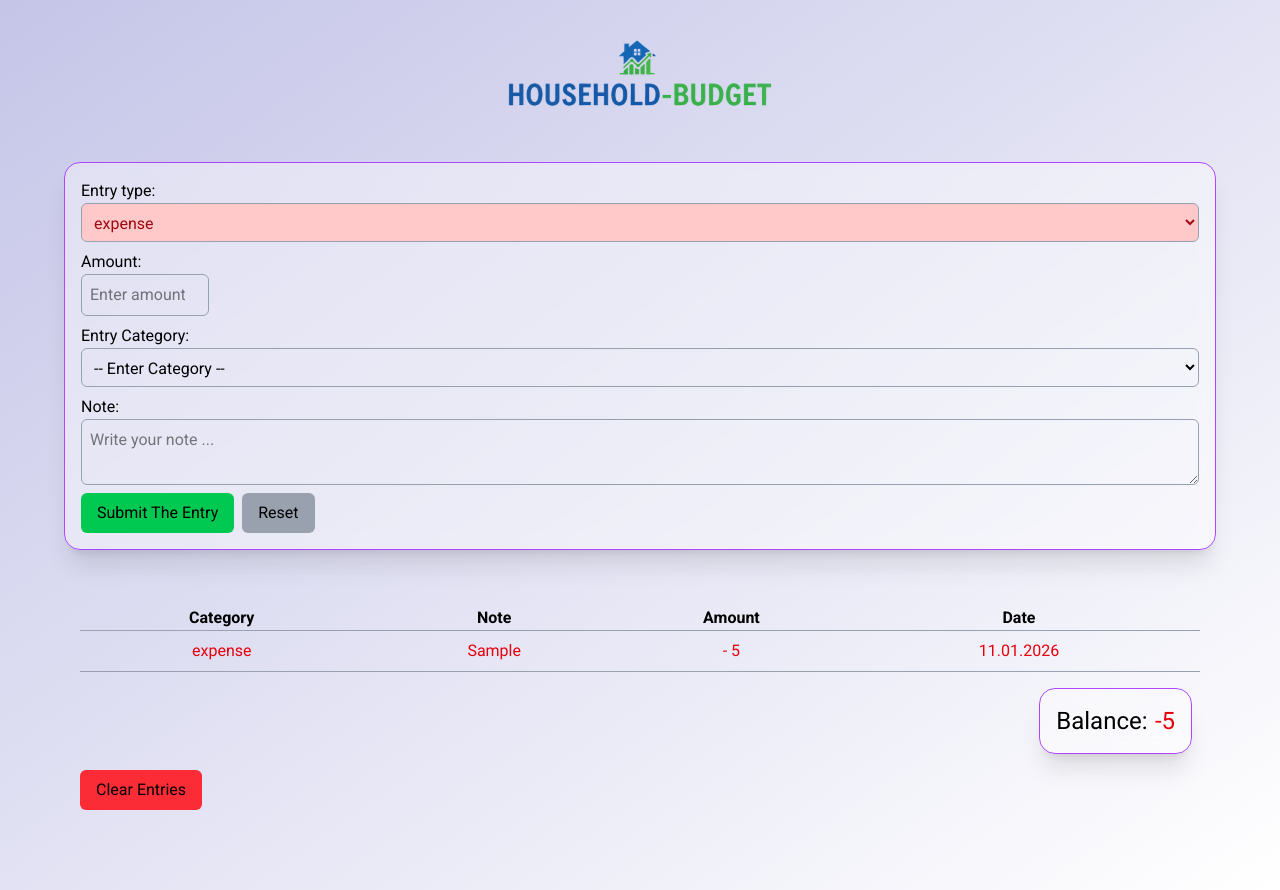
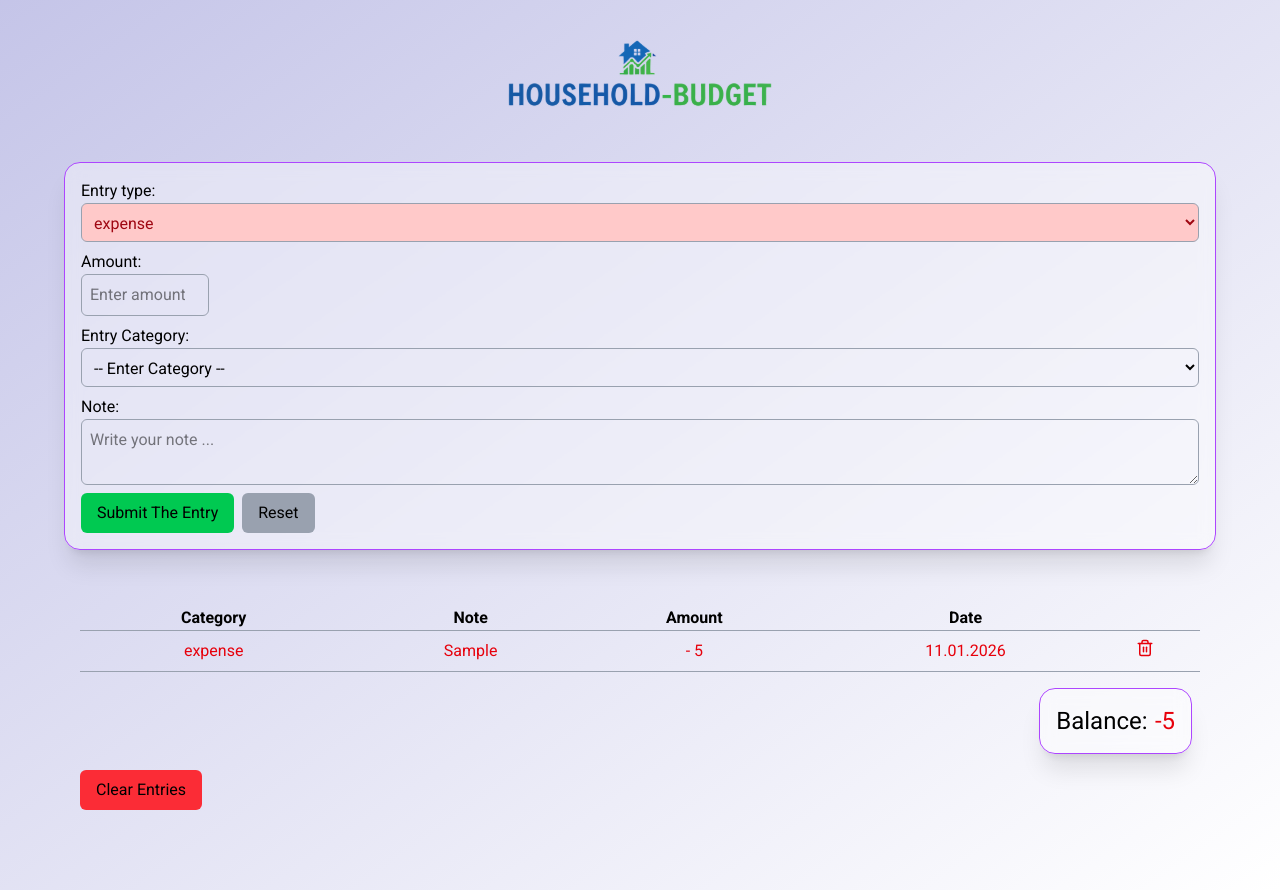
Before and after one commit to Kalikian/household-budget, a React (Vite) app: page / in a window 1280 px wide. Both pictures are taken after typing "5", "Sample" into the empty fields and a click on the button "Submit The Entry". Built offline with nearby package versions, Linux system fonts and the light colour scheme.

Commit message:
feat(entries): add delete entry button with accessible label

```diff
--- a/src/components/EntriesList.tsx
+++ b/src/components/EntriesList.tsx
@@ -2,6 +2,7 @@ import type { Entry } from "../types/budget";
 import { loadEntries } from "../services/storage";
 import Balance from "./Balance";
 import ClearEntriesButton from "./ClearEntriesButton";
+import Trash from "./ui/trash";
 
 type EntriesListProps = {
   clearStateEntries: () => void;
@@ -38,6 +39,14 @@ export default function EntriesList({ clearStateEntries }: EntriesListProps) {
               {`${v.type === "income" ? `+ ${v.amount} ` : `- ${v.amount}`}`}
             </td>
             <td className="text-center p-2">{formatDate(v.createdAt)}</td>
+            <td>
+              <button
+                className="transition-transform duration-200 ease-out hover:scale-125"
+                aria-label="Delete"
+              >
+                <Trash />
+              </button>
+            </td>
           </tr>
         ))}
       </table>
--- /dev/null
+++ b/src/components/ui/trash.tsx
@@ -0,0 +1,24 @@
+export default function trash() {
+  return (
+    <div>
+      <svg
+        xmlns="http://www.w3.org/2000/svg"
+        width="18"
+        height="18"
+        viewBox="0 0 24 24"
+        fill="none"
+        stroke="currentColor"
+        stroke-width="2"
+        stroke-linecap="round"
+        stroke-linejoin="round"
+        className="lucide lucide-trash2-icon lucide-trash-2"
+      >
+        <path d="M10 11v6" />
+        <path d="M14 11v6" />
+        <path d="M19 6v14a2 2 0 0 1-2 2H7a2 2 0 0 1-2-2V6" />
+        <path d="M3 6h18" />
+        <path d="M8 6V4a2 2 0 0 1 2-2h4a2 2 0 0 1 2 2v2" />
+      </svg>
+    </div>
+  );
+}
--- a/src/types/budget.ts
+++ b/src/types/budget.ts
@@ -30,7 +30,6 @@ export const EXPENSE_CATEGORIES = [
     "Personal Care",
     "Entertainment",
     "Clothing",
-    "Other Expense",
 ] as const;
 
 export type ExpenseCategoryType = (typeof EXPENSE_CATEGORIES)[number];
@@ -42,8 +41,7 @@ export const INCOME_CATEGORIES = [
     "Freelance / Contract",
     "Government Benefits",
     "Gifts",
-    "Refunds",
-    "Other Income"
+    "Refunds"
 ] as const;
 
 export type IncomeCategoryType = (typeof INCOME_CATEGORIES)[number];
```
